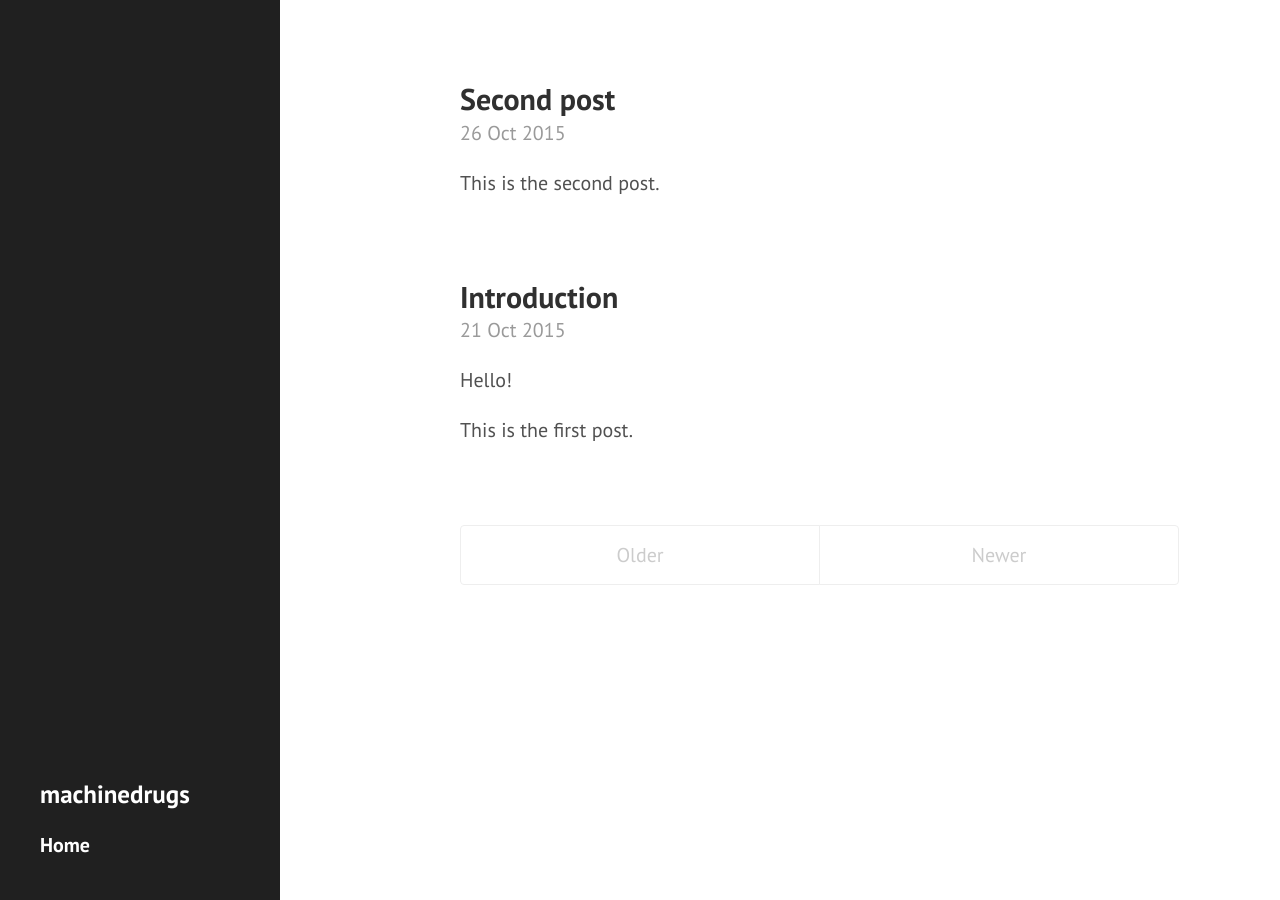
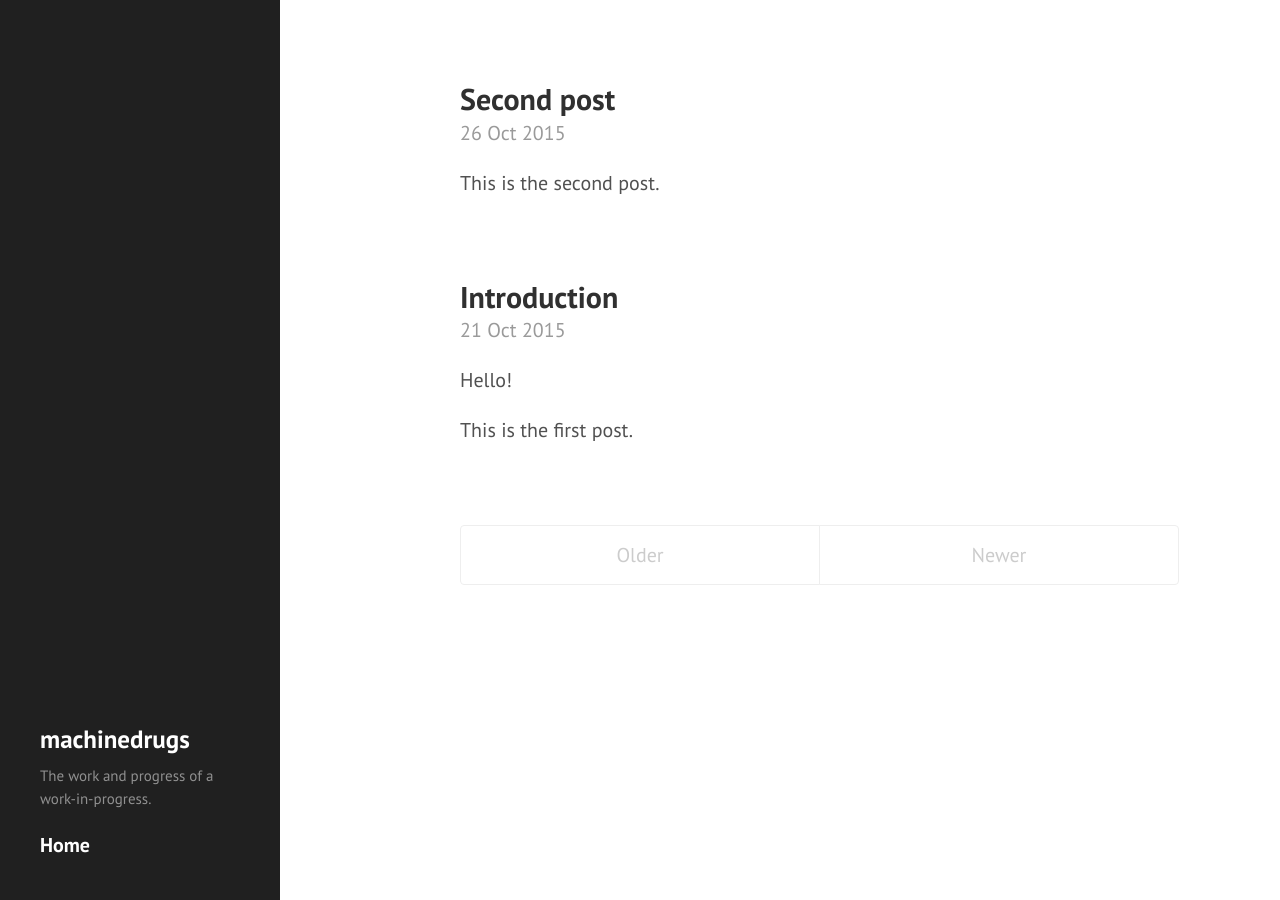
Before and after one commit to erdence/erdence.github.io, a Jekyll site: the page built from index.html, in a window 1280 px wide. Built offline with Jekyll 4.4.1, drawn with Linux system fonts in a browser that asks for light colours; the list of posts is cut into pages by our own code.

Commit message:
Update _config.yml
New description.

```diff
--- a/_config.yml
+++ b/_config.yml
@@ -3,6 +3,6 @@ pygments: true
 markdown: kramdown
 url: http://erdence.github.io
 title: machinedrugs
-tagline:
-description:
+# tagline:
+description: The work and progress of a work-in-progress.
 paginate: 5
```
